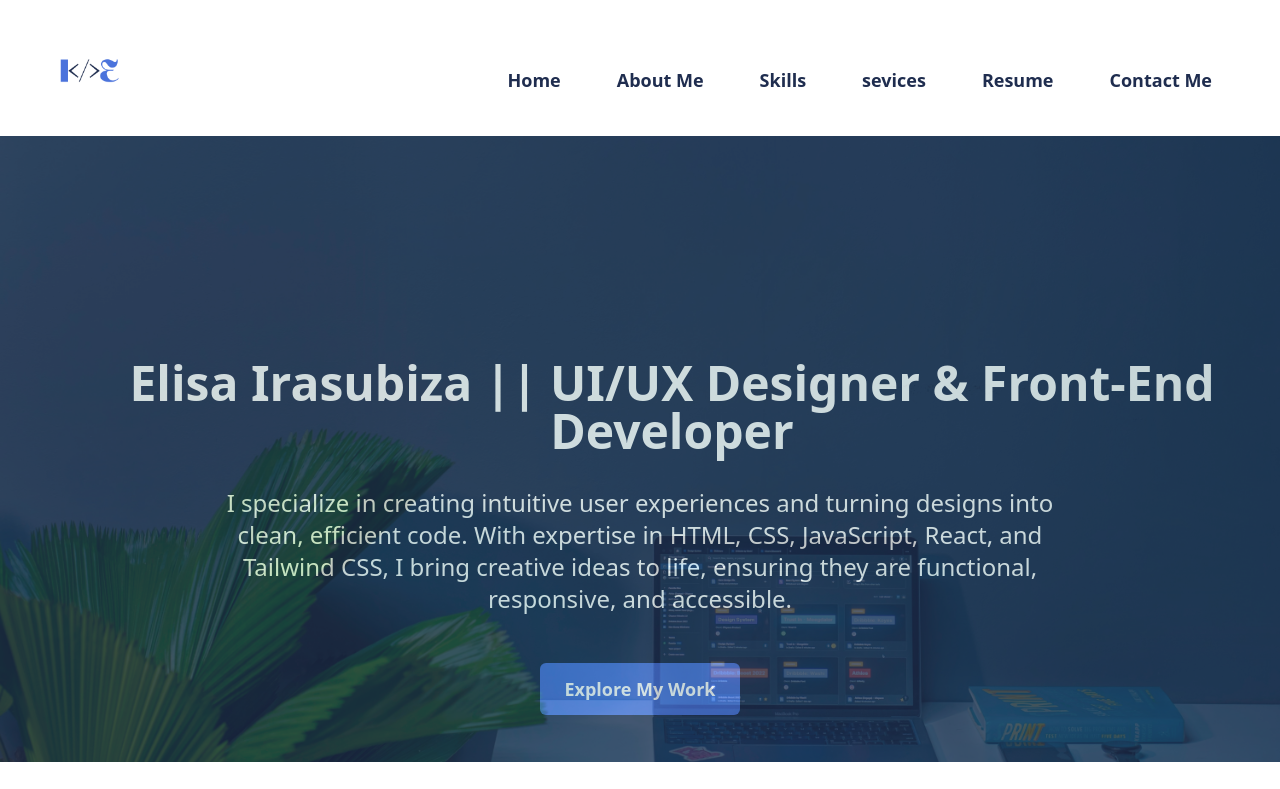
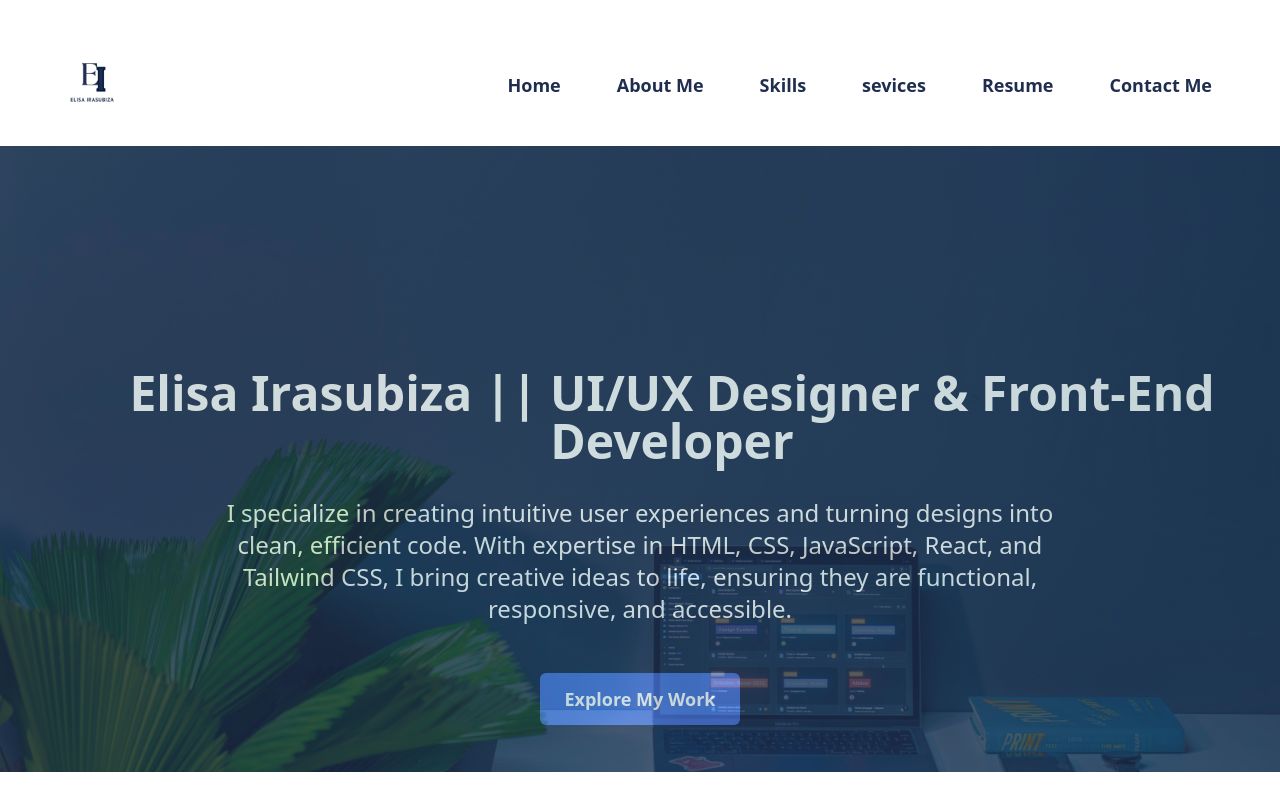
Before and after one commit to Irasubiza2020/my-website, a React (Vite) app: page / in a window 1280 px wide. Shown: the top 789 px of the page. Built offline with nearby package versions, Linux system fonts and the light colour scheme.

Commit message:
second change

```diff
--- a/src/Component/Navbar/Navbar.jsx
+++ b/src/Component/Navbar/Navbar.jsx
@@ -10,7 +10,7 @@ const Navbar = () => {
 
         {/* Logo and Name Section */}
         <div className="flex items-center gap-2">
-          <img src='../E.png' className='w-[80px] h-[80px]' alt="Logo" />
+          <img src='../E12.png' className='w-[90px] h-[90px]' alt="Logo" />
 
         </div>
 
```
Also changed, not shown: public/E11.png (added), public/E12.png (added).
